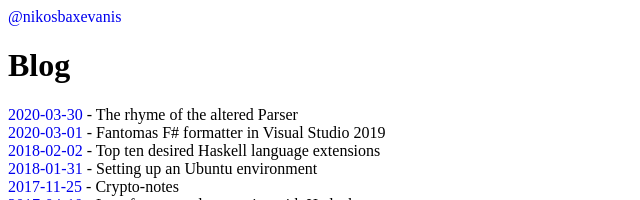
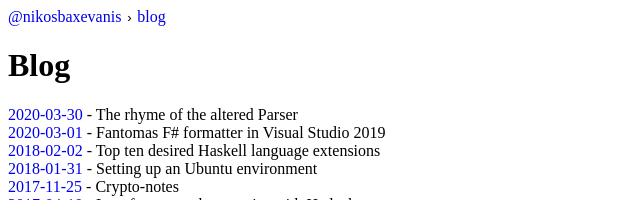
Before and after one commit to moodmosaic/blog, a Jekyll site: the page built from _pages/index.html, in a window 1280 px wide. Shown: the top 200 px of the page, without its empty margins (0-640 px from the left). Built offline with Jekyll 4.4.1, drawn with Linux system fonts in a browser that asks for light colours.

Commit message:
@nikosbaxevanis > blog

```diff
--- a/_pages/index.html
+++ b/_pages/index.html
@@ -6,6 +6,8 @@ title: Blog
 
 <div class="meta">
   <a href="https://nikosbaxevanis.com">@nikosbaxevanis</a>
+  <code>&#x203A;</code>
+  <a href="https://blog.nikosbaxevanis.com/">blog</a>
 </div>
 
 <h1>Blog</h1>
```
